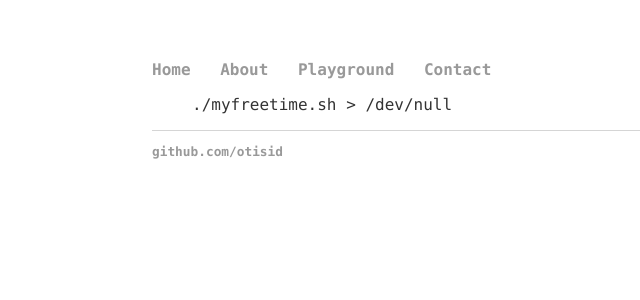
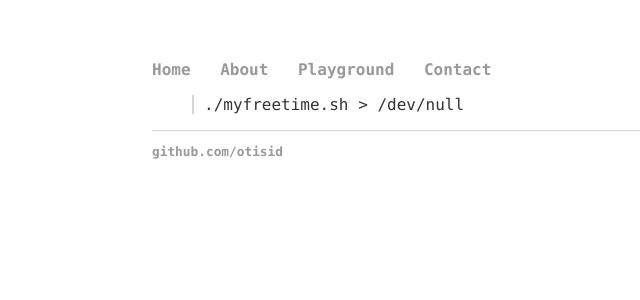
Before and after one commit to otisid/otisid.github.io, a Jekyll site: the page built from index.md, in a window 1280 px wide. Shown: the top 300 px of the page, without its empty margins (40-680 px from the left). Built offline with Jekyll 4.4.1, drawn with Linux system fonts in a browser that asks for light colours.

Commit message:
Update main.css

```diff
--- a/sources/css/main.css
+++ b/sources/css/main.css
@@ -35,3 +35,7 @@ ul.posts {
 ul.posts li {
     list-style: none;
 }
+blockquote {
+    border-left: 2px solid #d5d5d5;
+    padding-left: 10px;
+}
```
